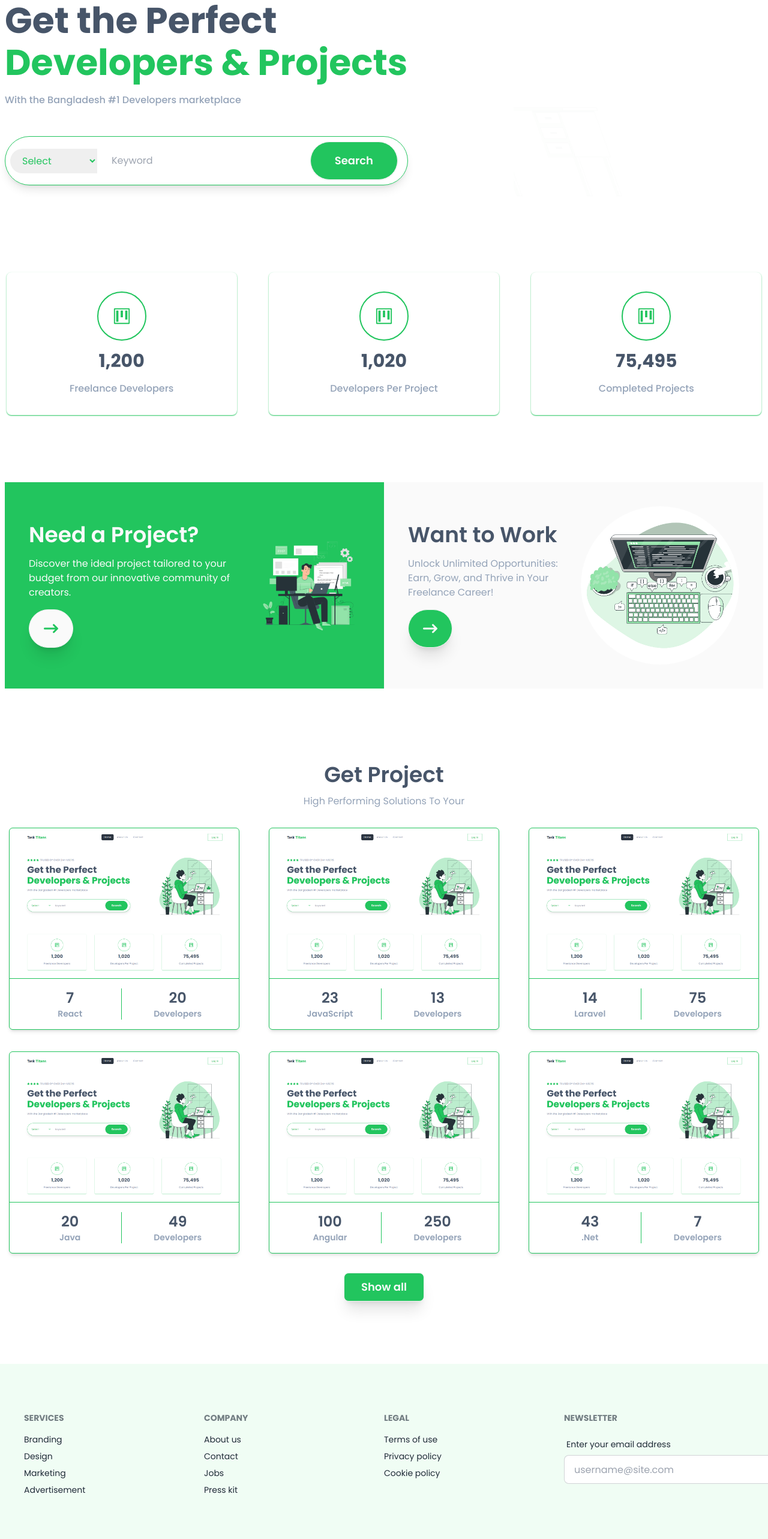
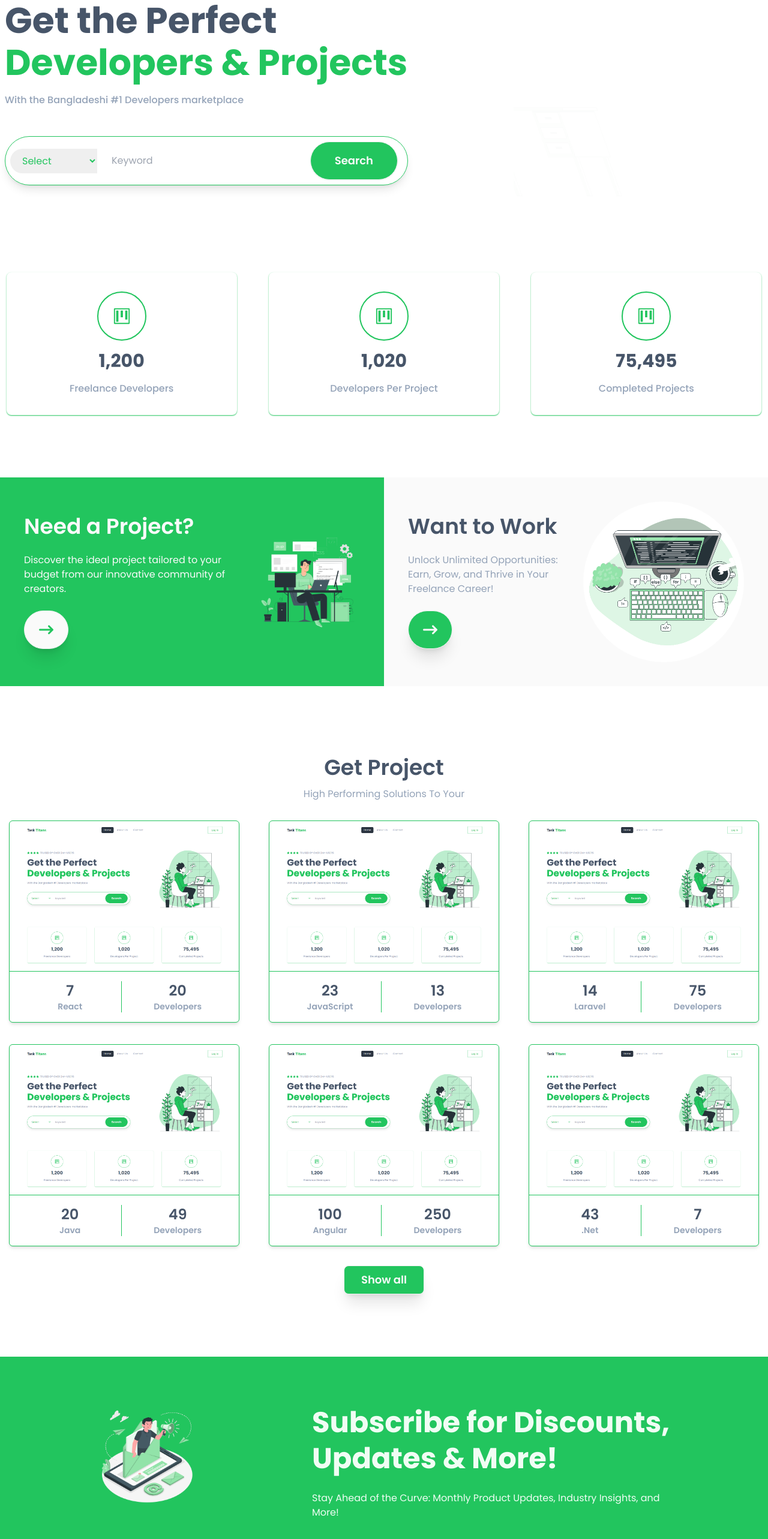
Before and after one commit to Munir102/freeluncer-hub, a React (Vite) app: page / in a window 1280 px wide. Shown: the part 226-2792 px from the top of the page at 60% size. Built offline with nearby package versions, Linux system fonts and the light colour scheme; no server answers.

Commit message:
Subscription banner part has been done.

```diff
--- a/src/components/Bannner/Bannner.jsx
+++ b/src/components/Bannner/Bannner.jsx
@@ -20,7 +20,7 @@ const Bannner = () => {
                     <p className='text-p_text font-medium md:text-base text-sm'>TRUSED BY OVER 2M+ USERS</p>
                 </div>
                 <h1 className='md:text-6xl text-4xl font-bold md:leading-[70px] leading-[50px]'>Get the Perfect <br /><span className='text-primary_color'>Developers & Projects</span></h1>
-                <p className='text-p_text font-medium md:text-base text-sm'>With the Bangladesh #1 Developers marketplace</p>
+                <p className='text-p_text font-medium md:text-base text-sm'>With the Bangladeshi #1 Developers marketplace</p>
                 <SearchBtn></SearchBtn>
             </div>
             <div className=''>
--- a/src/components/Home/Home.jsx
+++ b/src/components/Home/Home.jsx
@@ -3,6 +3,7 @@ import Bannner from "../../components/Bannner/Bannner";
 import Countdown from "../Countdown/Countdown";
 import Chooseprovider from "../chooseProvider/Chooseprovider";
 import GetProject from "../Get_project/GetProject";
+import Subcribe from "../Subscribe/Subcribe";
 
 
 const Home = () => {
@@ -13,10 +14,18 @@ const Home = () => {
 
     return (
         <div>
-            <Bannner></Bannner>
-            <Countdown></Countdown>
+            <div className="md:max-w-7xl mx-auto">
+                <Bannner></Bannner>
+                <Countdown></Countdown>
+            </div>
+
             <Chooseprovider></Chooseprovider>
-            <GetProject></GetProject>
+
+            <div className="md:max-w-7xl mx-auto">
+                <GetProject></GetProject>
+            </div>
+
+            <Subcribe></Subcribe>
         </div>
     );
 };
--- /dev/null
+++ b/src/components/Reusable/Subscribe_option/SubscribeOption.jsx
@@ -0,0 +1,15 @@
+
+
+const SubscribeOption = () => {
+    return (
+        <div className="py-4 flex items-center">
+            <input type="email" name="email" id="email" placeholder="email address" className="md:py-5 py-3 md:px-6 px-3 md:w-80 w-40 rounded-l-full border border-gray-300 focus:outline-none focus:border-primary_color"/>
+            <button type="submit" className="btn md:btn-lg btn-md bg-primary_color text-neutral-50 hover:bg-primary_color-dark rounded-r-full ml-2 md:px-6 px-3">
+                Subscribe
+            </button>
+        </div>
+
+    );
+};
+
+export default SubscribeOption;
--- a/src/components/Root/Root.jsx
+++ b/src/components/Root/Root.jsx
@@ -7,8 +7,8 @@ const Root = () => {
         <div className="">
             <div className="md:max-w-7xl mx-auto">
                 <Header></Header>
+            </div>
                 <Outlet></Outlet>
-            </div>
             <Footer></Footer>
         </div>
     );
--- a/src/components/Subscribe/Subcribe.jsx
+++ b/src/components/Subscribe/Subcribe.jsx
@@ -1,11 +1,29 @@
+import img from "../../assets/Email campaign-amico.png"
+import SubscribeOption from "../Reusable/Subscribe_option/SubscribeOption";
+
 
 const Subcribe = () => {
+    <style>
+        .leading{
+
+        }
+    </style>
     return (
-        <div className="grid md:grid-cols-3 bg-primary_color">
-            <div>
+        <div className="grid md:grid-cols-4 bg-primary_color md:p-20 p-10 md:px-40 px-0 md:mt-24 mt-4 font-poppins md:gap-24 text-green_bg md:text-left text-center md:items-start items-center">
 
+            <div className="md:col-span-1 md:p-0 p-16">
+                <img src={img} alt="" />
             </div>
-            <div></div>
+
+            <div className="md:col-span-3 flex flex-col md:pl-24 pl-0 md:gap-6 gap-4">
+                <h1 className="md:text-[48px] text-[24px] font-bold md:leading-[60px] leading-[36px]">Subscribe for Discounts, <br />Updates & More!</h1>
+                <p className="md:text-base text-sm">Stay Ahead of the Curve: Monthly Product Updates, Industry Insights, and More!</p>
+                <div className="flex md:justify-start justify-center">
+                    <SubscribeOption></SubscribeOption>
+                </div>
+            </div>
+
+
         </div>
     );
 };
--- a/src/components/chooseProvider/Chooseprovider.jsx
+++ b/src/components/chooseProvider/Chooseprovider.jsx
@@ -5,9 +5,9 @@ import img2 from "../../assets/Programming-pana.png";
 
 const Chooseprovider = () => {
     return (
-        <div className="grid md:grid-cols-2 font-poppins md:mt-24 mt-4 md:p-2 p-4">
+        <div className="grid md:grid-cols-2 font-poppins md:mt-24 mt-4">
             <div className="col-span-1 bg-primary_color p-10 grid grid-cols-3 justify-center items-center gap-6">
-                <div className="col-span-2 flex flex-col gap-4 text-neutral-50">
+                <div className="col-span-2 flex flex-col gap-6 text-neutral-50">
                     <h1 className="md:text-4xl text-2xl font-semibold">Need a Project?</h1>
                     <p className="md:text-base text-sm">Discover the ideal project tailored to your budget from our innovative community of creators.</p>
                     <div>
@@ -21,7 +21,7 @@ const Chooseprovider = () => {
                 </div>
             </div>
             <div className="col-span-1 bg-neutral-50 p-10 grid grid-cols-2 justify-center items-center gap-6">
-                <div className="col-span-1 flex flex-col gap-4">
+                <div className="col-span-1 flex flex-col gap-6">
                     <h1 className="md:text-4xl text-2xl font-semibold text-primary_font">Want to Work</h1>
                     <p className="md:text-base text-sm text-p_text">Unlock Unlimited Opportunities: Earn, Grow, and Thrive in Your Freelance Career!</p>
                     <div>
```
